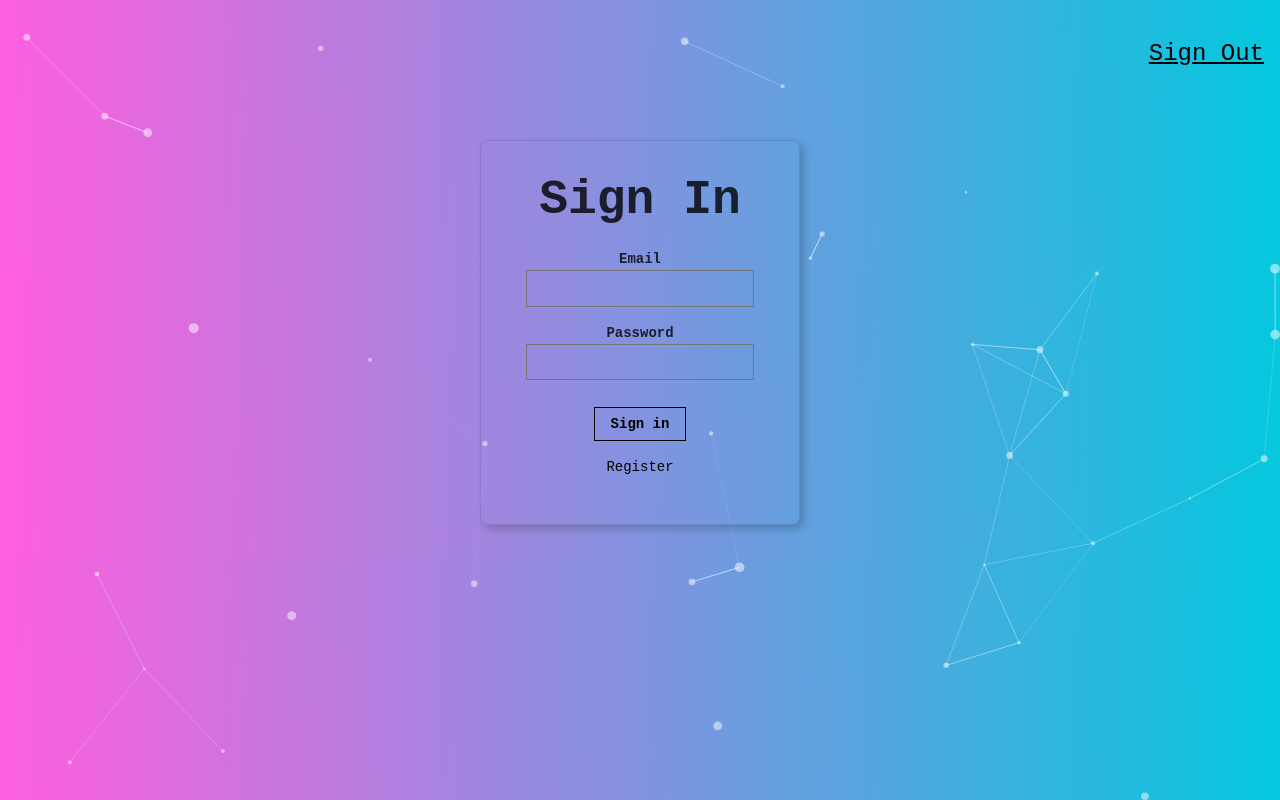
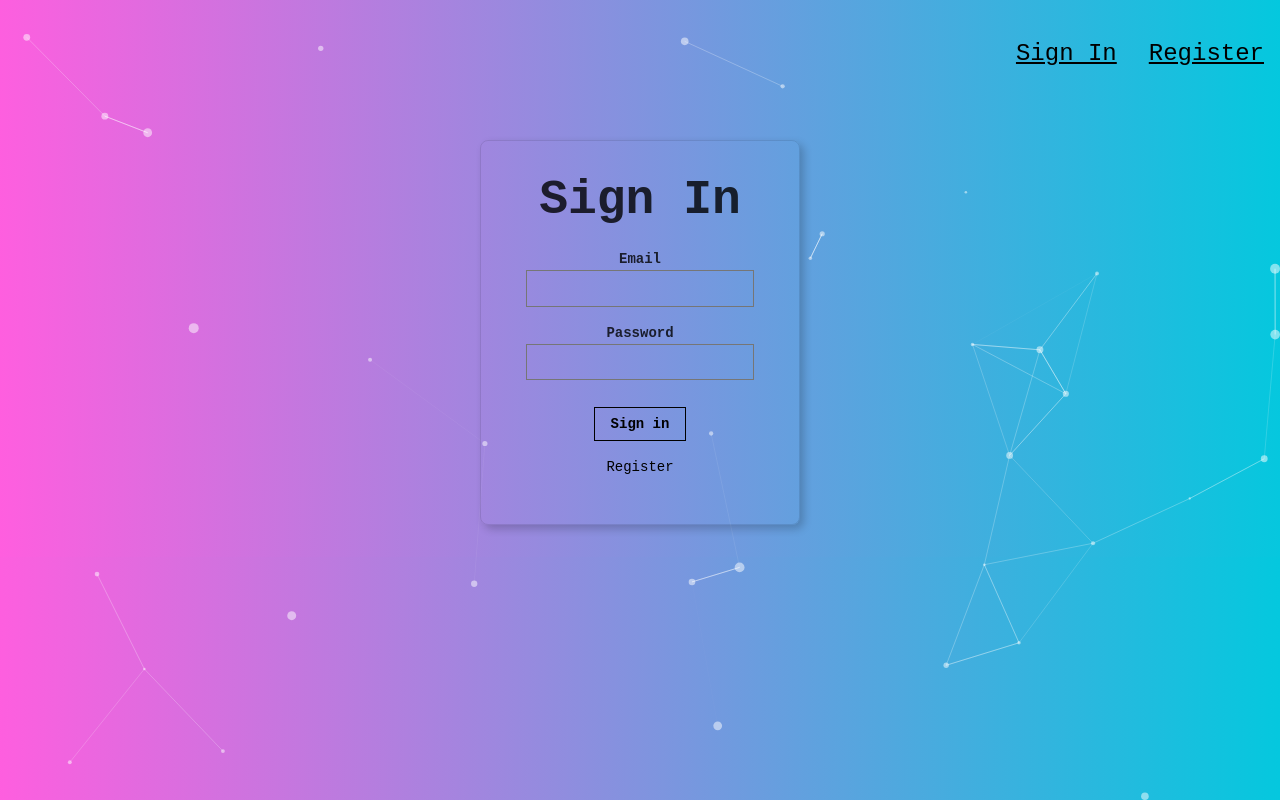
Before and after one commit to ras5014/facerecognizationbrain, a React (Create React App) app: page / in a window 1280 px wide. Built offline with nearby package versions, Linux system fonts and the light colour scheme.

Commit message:
Added SignIn Register

```diff
--- a/src/App.js
+++ b/src/App.js
@@ -18,6 +18,7 @@
   const [imageURL, setImageURL] = useState("");
   const [box, setBox] = useState({});
   let [route, setRoute] = useState("signin");
+  let [isSignedin, setIsSignedin] = useState(false);
 
   const handleApiCall = async () => {
     ///////////////////////////////////////////////////////////////////////////////////////////////////
@@ -122,6 +123,11 @@
   }, []);
 
   const onRouteChange = (route) => {
+    if (route === "signin") {
+      setIsSignedin(false);
+    } else if (route === "home") {
+      setIsSignedin(true);
+    }
     setRoute(route);
   };
 
@@ -134,7 +140,7 @@
         loaded={particlesLoaded}
         options={particlesOptions}
       />
-      <Navigation onRouteChange={onRouteChange} />
+      <Navigation onRouteChange={onRouteChange} isSignedin={isSignedin} />
       {route === "home" ? (
         <div>
           <Logo />
--- a/src/components/navigation/Navigation.js
+++ b/src/components/navigation/Navigation.js
@@ -1,4 +1,5 @@
-const Navigation = ({ onRouteChange }) => {
+const Navigation = ({ onRouteChange, isSignedin }) => {
+  if (isSignedin) {
     return (
       <nav style={{ display: "flex", justifyContent: "flex-end" }}>
         <p
@@ -9,6 +10,24 @@
         </p>
       </nav>
     );
+  } else {
+    return (
+      <nav style={{ display: "flex", justifyContent: "flex-end" }}>
+        <p
+          onClick={() => onRouteChange("signin")}
+          className="f3 link dim black underline pa3 pointer"
+        >
+          Sign In
+        </p>
+        <p
+          onClick={() => onRouteChange("register")}
+          className="f3 link dim black underline pa3 pointer"
+        >
+          Register
+        </p>
+      </nav>
+    );
+  }
 };
 
 export default Navigation;
```
Lines whose indentation alone changed are shown as unchanged.
